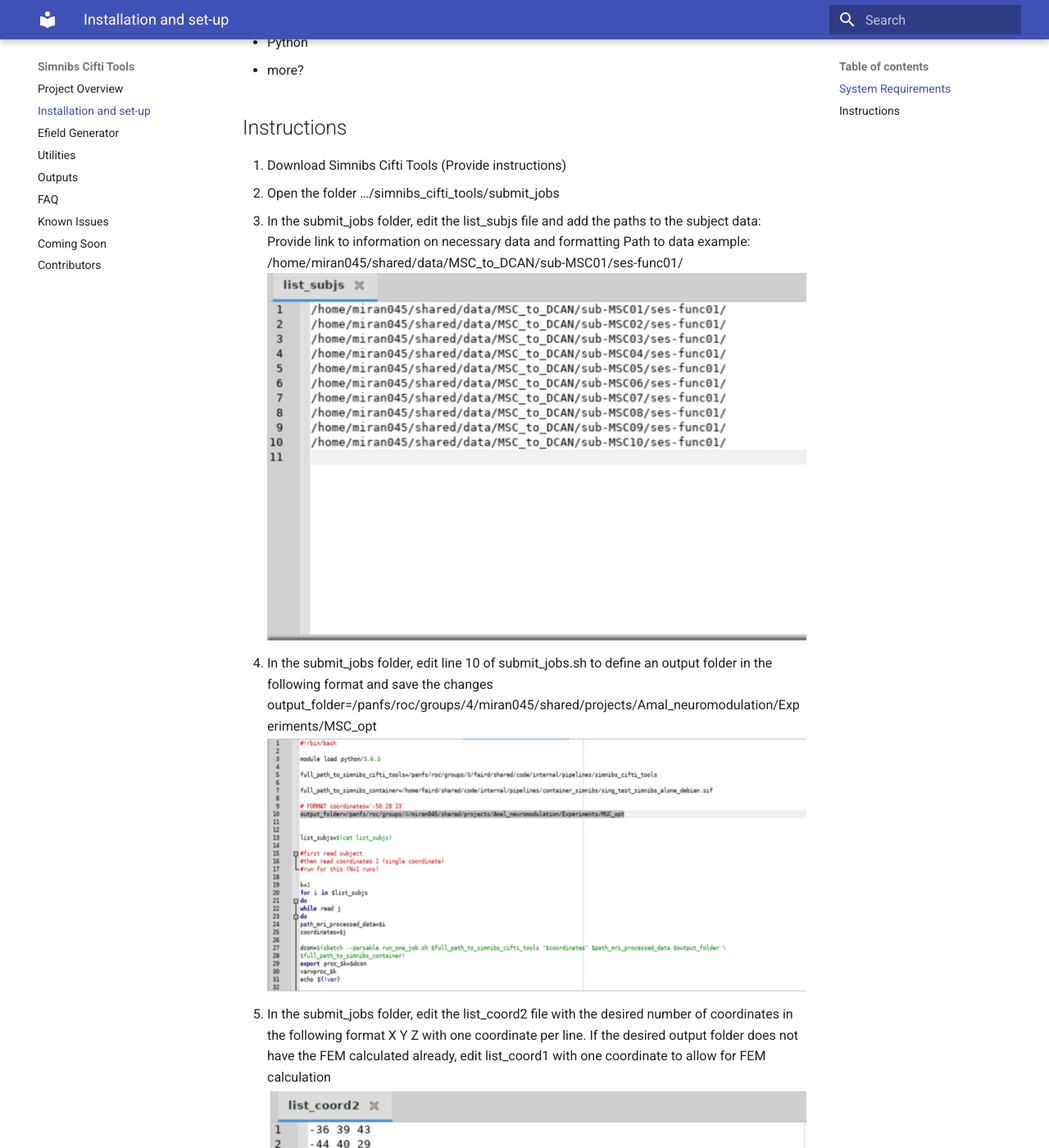
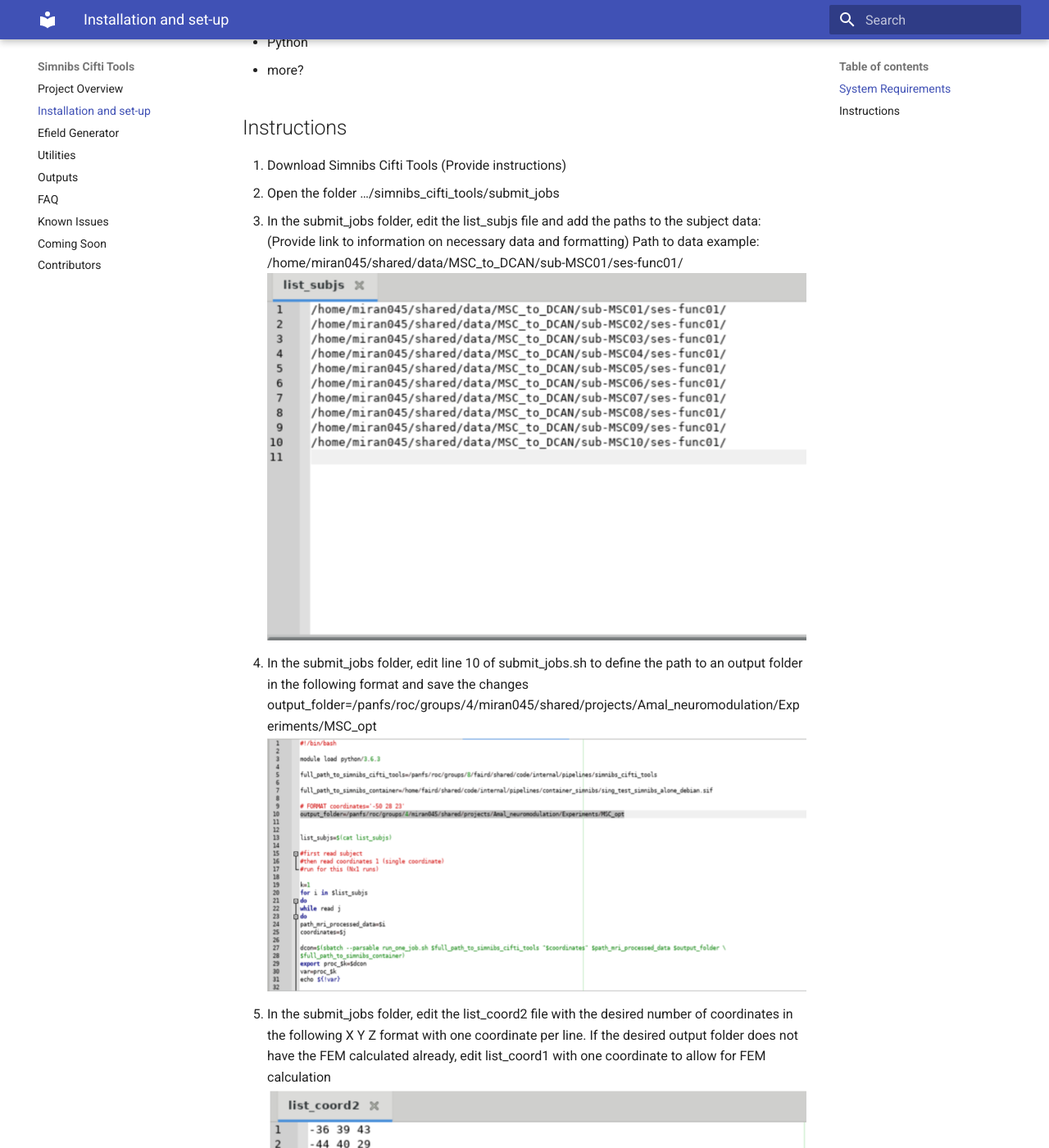
Before and after one commit to DCAN-Labs/simnibs_cifti_tools_RTD2, an MkDocs documentation site: the page built from docs/Installation and set-up.md, in a window 1280 px wide and 1400 px high, scrolled down 225 px. Shown: the whole window at 82% size. Built offline with MkDocs 1.6.1 and Material for MkDocs 9.7.7, drawn with Linux system fonts in a browser that asks for light colours; some of the changed text lies outside the part shown.

Commit message:
Update Installation and set-up.md

```diff
--- a/docs/Installation and set-up.md
+++ b/docs/Installation and set-up.md
@@ -6,10 +6,12 @@
 ## Instructions
 1. Download Simnibs Cifti Tools (Provide instructions)
 2. Open the folder …/simnibs_cifti_tools/submit_jobs
-3. In the submit_jobs folder, edit the list_subjs file and add the paths to the subject data: Provide link to information on necessary data and formatting Path to data example: /home/miran045/shared/data/MSC_to_DCAN/sub-MSC01/ses-func01/
+3. In the submit_jobs folder, edit the list_subjs file and add the paths to the subject data: (Provide link to information on necessary data and formatting)
+Path to data example: /home/miran045/shared/data/MSC_to_DCAN/sub-MSC01/ses-func01/
 ![Path to Data Example](subjectdata_image.png)
-5. In the submit_jobs folder, edit  line 10 of submit_jobs.sh to define an output folder in the following format and save the changes output_folder=/panfs/roc/groups/4/miran045/shared/projects/Amal_neuromodulation/Experiments/MSC_opt
+4. In the submit_jobs folder, edit  line 10 of submit_jobs.sh to define the path to an output folder in the following format and save the changes output_folder=/panfs/roc/groups/4/miran045/shared/projects/Amal_neuromodulation/Experiments/MSC_opt
 ![Defining output folder](outputfoler_image.png)
-7. In the submit_jobs folder, edit the list_coord2 file with the desired number of coordinates in the following format X Y Z with one coordinate per line. If the desired output folder does not have the FEM calculated already, edit list_coord1 with one coordinate to allow for FEM calculation
+5. In the submit_jobs folder, edit the list_coord2 file with the desired number of coordinates in the following X Y Z format with one coordinate per line. If the desired output folder does not have the FEM calculated already, edit list_coord1 with one coordinate to allow for FEM calculation
 ![Selecting Coords.](list_coord2_image.png)
-9. Once subject data, coordinates, and output folder have been defined, run the script submit_jobs.sh to request resources and submit all jobs at once
+6. Once subject data, coordinates, and output folder have been defined, run the script submit_jobs.sh to request resources and submit all jobs at once
+    Source submit_jobs.sh
```
